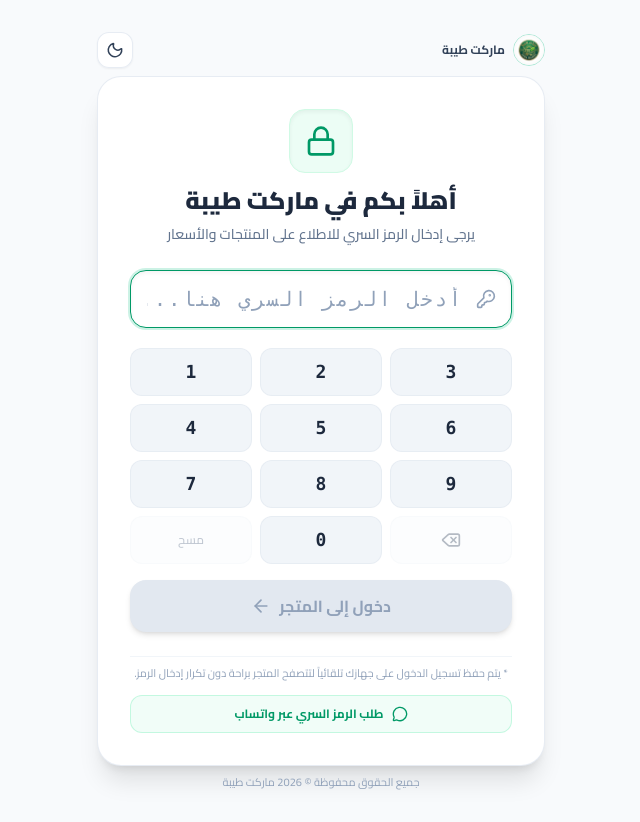
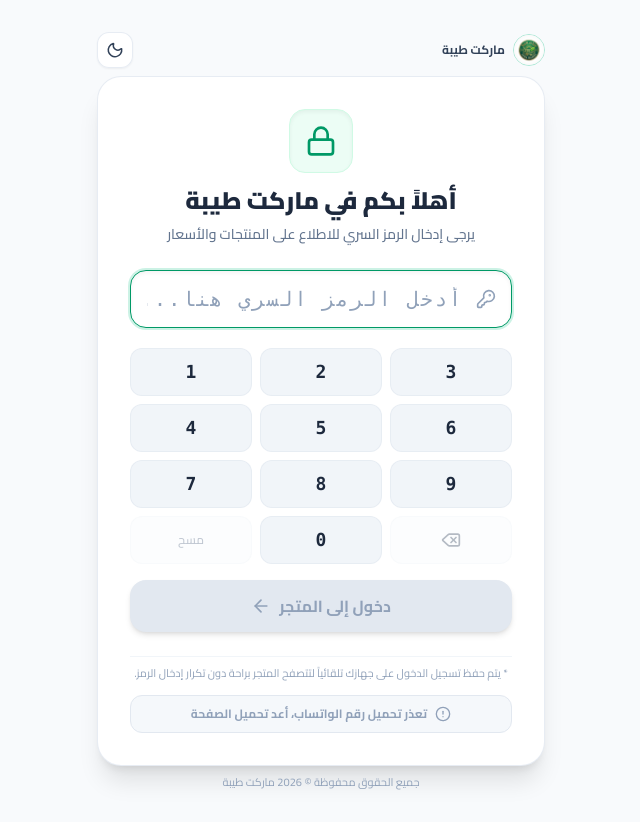
Before and after one commit to Anas-mehdy/taiba-market, a Next.js app: page /access in a window 1280 px wide. Shown: the whole page, without its empty margins (319-959 px from the left). Built offline with nearby package versions, Linux system fonts and the light colour scheme; no server answers.

Commit message:
fix: wait for current store WhatsApp number before PIN contact

```diff
--- a/app/access/page.tsx
+++ b/app/access/page.tsx
@@ -31,6 +31,7 @@
   const [loading, setLoading] = useState(false);
   const [errorMsg, setErrorMsg] = useState('');
   const [success, setSuccess] = useState(false);
+  const [storeInfoStatus, setStoreInfoStatus] = useState<'loading' | 'ready' | 'error'>('loading');
   const [storeInfo, setStoreInfo] = useState<{ whatsappNumber: string; storeName: string }>({
     whatsappNumber: '',
     storeName: 'ماركت طيبة',
@@ -38,24 +39,35 @@
 
   const inputRef = useRef<HTMLInputElement>(null);
 
-  // Fetch store WhatsApp number for direct support button
+  // Fetch the current store WhatsApp number before enabling the contact button.
+  // Never fall back to a copied/static number if this request fails.
   useEffect(() => {
     async function fetchInfo() {
       try {
-        const res = await fetch('/api/store/auth/pin-info');
-        if (res.ok) {
-          const data = await res.json();
-          if (data.whatsappNumber) {
-            setStoreInfo({
-              whatsappNumber: data.whatsappNumber,
-              storeName: data.storeName || 'ماركت طيبة',
-            });
-          }
+        setStoreInfoStatus('loading');
+        const res = await fetch('/api/store/auth/pin-info', { cache: 'no-store' });
+        if (!res.ok) {
+          throw new Error(`Failed to load store info (${res.status})`);
         }
+
+        const data = await res.json();
+        const whatsappNumber = String(data.whatsappNumber || '').replace(/\D/g, '');
+
+        if (!whatsappNumber) {
+          throw new Error('Store WhatsApp number is missing');
+        }
+
+        setStoreInfo({
+          whatsappNumber,
+          storeName: data.storeName || 'ماركت طيبة',
+        });
+        setStoreInfoStatus('ready');
       } catch (err) {
         console.error('Failed to load store info:', err);
+        setStoreInfoStatus('error');
       }
     }
+
     fetchInfo();
     inputRef.current?.focus();
   }, []);
@@ -76,7 +88,6 @@
   const handleKeypadBackspace = () => {
     if (loading || success) return;
     setPin((prev) => prev.slice(0, -1));
-    if (errorMsg) setErrorMsg('');
   };
 
   const handleKeypadClear = () => {
@@ -120,9 +131,12 @@
     }
   };
 
-  const whatsappLink = `https://wa.me/${storeInfo.whatsappNumber}?text=${encodeURIComponent(
-    `السلام عليكم، أنا زبون لدى ${storeInfo.storeName} وأود الحصول على الرمز السري للدخول إلى المتجر.`
-  )}`;
+  const whatsappReady = storeInfoStatus === 'ready' && Boolean(storeInfo.whatsappNumber);
+  const whatsappLink = whatsappReady
+    ? `https://wa.me/${storeInfo.whatsappNumber}?text=${encodeURIComponent(
+        `السلام عليكم، أنا زبون لدى ${storeInfo.storeName} وأود الحصول على الرمز السري للدخول إلى المتجر.`
+      )}`
+    : '#';
 
   return (
     <div className="min-h-screen flex flex-col items-center justify-between p-4 sm:p-6 bg-slate-50 dark:bg-slate-950 text-slate-800 dark:text-slate-100 font-sans relative overflow-hidden transition-colors duration-200" dir="rtl">
@@ -273,12 +287,32 @@
 
           <a
             href={whatsappLink}
-            target="_blank"
-            rel="noopener noreferrer"
-            className="inline-flex items-center justify-center gap-2 text-xs font-bold text-emerald-600 hover:text-emerald-700 dark:text-emerald-400 dark:hover:text-emerald-300 bg-emerald-50/70 dark:bg-emerald-950/40 hover:bg-emerald-100 dark:hover:bg-emerald-900/60 px-4 py-2.5 rounded-xl border border-emerald-200/60 dark:border-emerald-800/60 transition-all w-full"
+            target={whatsappReady ? '_blank' : undefined}
+            rel={whatsappReady ? 'noopener noreferrer' : undefined}
+            aria-disabled={!whatsappReady}
+            onClick={(e) => {
+              if (!whatsappReady) e.preventDefault();
+            }}
+            className={`inline-flex items-center justify-center gap-2 text-xs font-bold px-4 py-2.5 rounded-xl border transition-all w-full ${
+              whatsappReady
+                ? 'text-emerald-600 hover:text-emerald-700 dark:text-emerald-400 dark:hover:text-emerald-300 bg-emerald-50/70 dark:bg-emerald-950/40 hover:bg-emerald-100 dark:hover:bg-emerald-900/60 border-emerald-200/60 dark:border-emerald-800/60 cursor-pointer'
+                : 'text-slate-400 dark:text-slate-500 bg-slate-100/70 dark:bg-slate-800/60 border-slate-200 dark:border-slate-700 cursor-not-allowed'
+            }`}
           >
-            <MessageCircle className="w-4 h-4" />
-            <span>طلب الرمز السري عبر واتساب</span>
+            {storeInfoStatus === 'loading' ? (
+              <Loader2 className="w-4 h-4 animate-spin" />
+            ) : storeInfoStatus === 'error' ? (
+              <AlertCircle className="w-4 h-4" />
+            ) : (
+              <MessageCircle className="w-4 h-4" />
+            )}
+            <span>
+              {storeInfoStatus === 'loading'
+                ? 'جاري تحميل رقم الواتساب...'
+                : storeInfoStatus === 'error'
+                  ? 'تعذر تحميل رقم الواتساب، أعد تحميل الصفحة'
+                  : 'طلب الرمز السري عبر واتساب'}
+            </span>
           </a>
         </div>
       </main>
```
